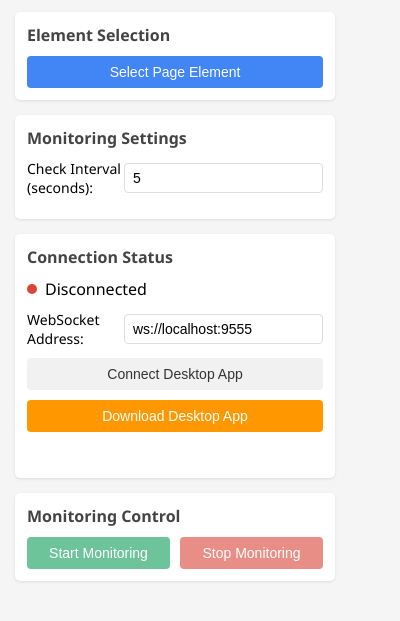
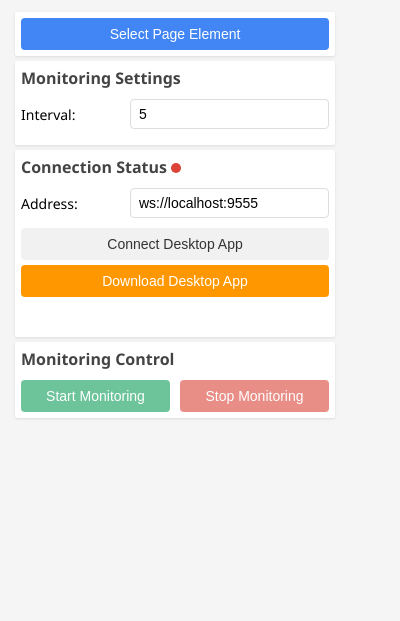
Before and after one commit to whyuds/WebElementTracker, a browser extension: page extension/popup.html in a window 400 px wide. Shown: the part 53-674 px from the top of the page. Drawn offline with Linux system fonts and the light colour scheme.

Commit message:
style: 更新扩展样式

```diff
--- a/extension/popup.css
+++ b/extension/popup.css
@@ -29,9 +29,9 @@ h2 {
 
 .section {
   background-color: #fff;
-  border-radius: 5px;
-  padding: 12px;
-  margin-bottom: 15px;
+  border-radius: 2px;
+  padding: 6px;
+  margin-bottom: 5px;
   box-shadow: 0 1px 3px rgba(0, 0, 0, 0.1);
 }
 
@@ -131,7 +131,7 @@ input[type="number"] {
 }
 
 .download-app {
-  margin-top: 10px;
+  margin-top: 5px;
 }
 
 .download-hint {
--- a/extension/popup.html
+++ b/extension/popup.html
@@ -10,7 +10,6 @@
     <h1>WebElementTracker</h1>
 
     <div class="section">
-      <h2>Element Selection</h2>
       <button id="selectElement" class="btn primary">Select Page Element</button>
       <div id="selectedElementInfo" class="info-box hidden">
         <p>Selected Element: <span id="elementSelector"></span></p>
@@ -21,19 +20,15 @@
     <div class="section">
       <h2>Monitoring Settings</h2>
       <div class="form-group">
-        <label for="monitorInterval">Check Interval (seconds):</label>
+        <label for="monitorInterval">Interval:</label>
         <input type="number" id="monitorInterval" min="1" value="5">
       </div>
     </div>
 
     <div class="section">
-      <h2>Connection Status</h2>
-      <div class="status-indicator">
-        <span class="status-dot" id="connectionStatus"></span>
-        <span id="connectionStatusText">Disconnected</span>
-      </div>
+      <h2>Connection Status <span class="status-dot" id="connectionStatus"></span></h2>
       <div class="form-group">
-        <label for="wsAddress">WebSocket Address:</label>
+        <label for="wsAddress">Address:</label>
         <input type="text" id="wsAddress" value="ws://localhost:9555">
       </div>
       <button id="connectWs" class="btn secondary">Connect Desktop App</button>
--- a/extension/popup.js
+++ b/extension/popup.js
@@ -16,7 +16,6 @@ const downloadAppBtn = document.getElementById('downloadApp');
 const startMonitoringBtn = document.getElementById('startMonitoring');
 const stopMonitoringBtn = document.getElementById('stopMonitoring');
 const connectionStatus = document.getElementById('connectionStatus');
-const connectionStatusText = document.getElementById('connectionStatusText');
 
 // 初始化
 document.addEventListener('DOMContentLoaded', async () => {
@@ -144,13 +143,11 @@ function updateMonitoringStatus(monitoring) {
 function updateConnectionStatus(connected) {
   if (connected) {
     connectionStatus.classList.add('connected');
-    connectionStatusText.textContent = 'connected';
     if (selectedSelector) {
       startMonitoringBtn.disabled = false;
     }
   } else {
     connectionStatus.classList.remove('connected');
-    connectionStatusText.textContent = 'disconnected';
     startMonitoringBtn.disabled = true;
   }
 }
```
Also changed, not shown: src/index.html (+1 -5 lines).
